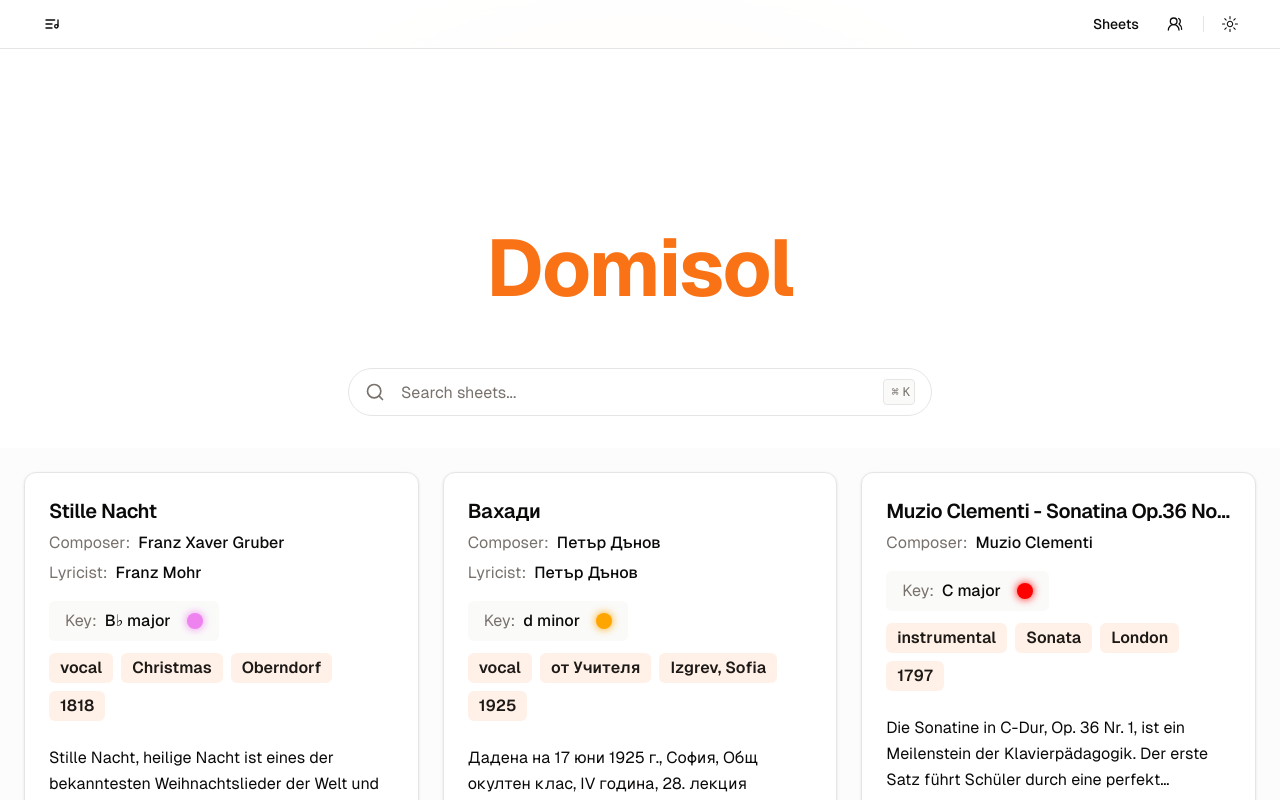
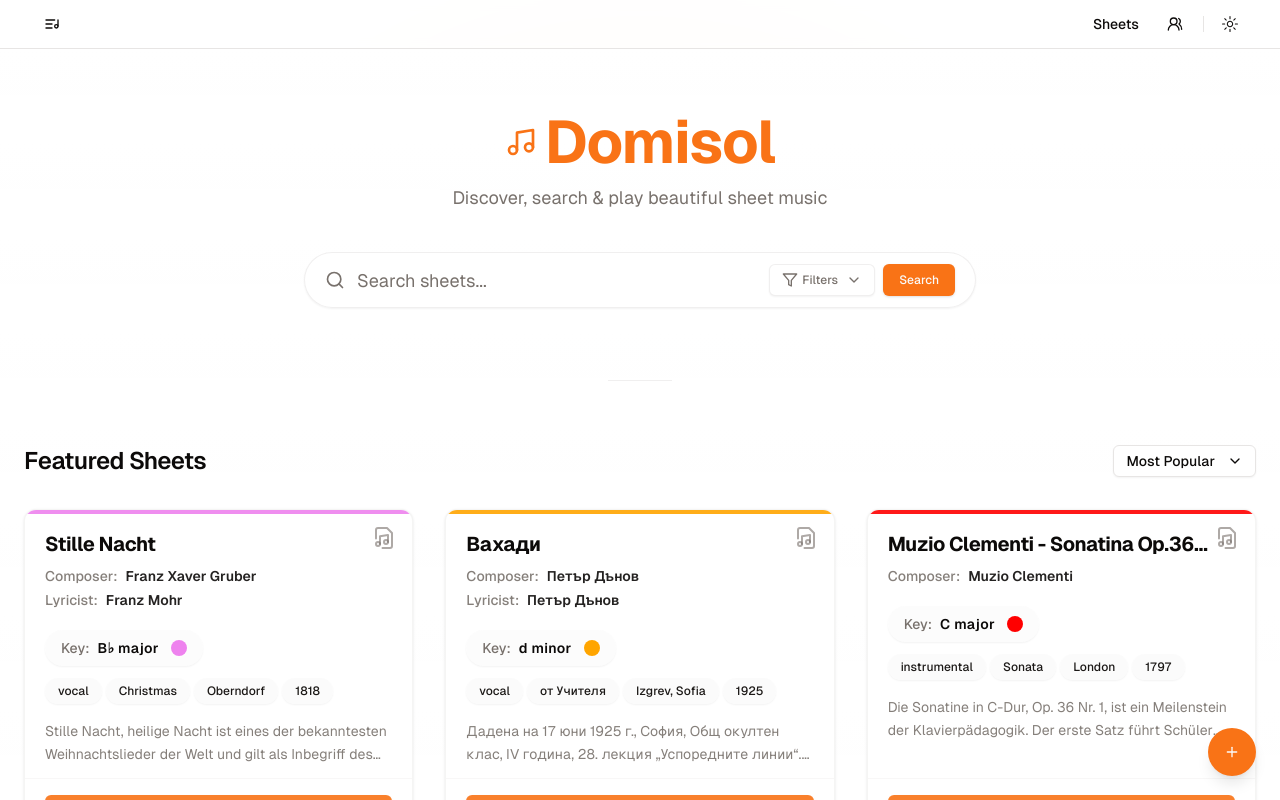
Before and after one commit to mkireva/domisol-ui, a Next.js app: page /sheets in a window 1280 px wide. Shown: the top 800 px of the page. Built offline with nearby package versions, Linux system fonts and the light colour scheme.

Commit message:
fix: design

```diff
--- a/src/app/globals.css
+++ b/src/app/globals.css
@@ -151,6 +151,17 @@ body {
 
 .animate-pulse-slow {
   animation: pulse 4s ease-in-out infinite;
+}
+
+/* Sheet card animations */
+@keyframes fadeInCard {
+  from { opacity: 0; transform: translateY(10px); }
+  to { opacity: 1; transform: translateY(0); }
+}
+
+.animate-fade-in-card {
+  opacity: 0;
+  animation: fadeInCard 0.5s ease-out forwards;
 }
 
 @keyframes slide {
--- a/src/app/sheets/SheetProvider.tsx
+++ b/src/app/sheets/SheetProvider.tsx
@@ -11,7 +11,7 @@ const getFileParam = async (searchParams?: { [key: string]: string | string[] |
   // Use Promise.resolve to ensure we're handling the searchParams asynchronously
   const params = await Promise.resolve(searchParams);
   const file = params['file'];
-  console.log('File param from URL:', file);
+  // console.log('File param from URL:', file);
   return typeof file === 'string' ? file : undefined;
 };
 
--- a/src/app/sheets/components/SheetCard.tsx
+++ b/src/app/sheets/components/SheetCard.tsx
@@ -8,7 +8,7 @@ import {
 import { Button } from "@/components/ui/button";
 import { Badge } from "@/components/ui/badge";
 import Link from "next/link";
-import { Play } from "lucide-react";
+import { Play, Music2, FileMusic } from "lucide-react";
 import { cn } from "@/lib/utils";
 import { MusicSheet } from "../actions";
 
@@ -28,21 +28,32 @@ function KeyColorInfo({
   color: string;
 }) {
   return (
-    <div className="inline-flex items-center gap-4 bg-secondary/50 px-4 py-2 rounded-md text-sm sm:text-base">
+    <div className="inline-flex items-center gap-3 bg-secondary/30 px-4 py-2 rounded-full text-sm backdrop-blur-sm shadow-sm">
       <div className="flex items-center gap-2">
-        <span className="text-muted-foreground">Key:</span>
-        <span className="font-medium">
+        <span className="text-muted-foreground font-medium">Key:</span>
+        <span className="font-semibold tracking-wide">
           {tonic} {mode}
         </span>
       </div>
       <div
-        className="h-4 w-4 rounded-full"
+        className="h-4 w-4 rounded-full ring-1 ring-white/30"
         style={{
           backgroundColor: color,
-          boxShadow: `0 0 8px ${color}`,
+          boxShadow: `0 0 10px ${color}80`,
         }}
       />
     </div>
+  );
+}
+
+function TagBadge({ children }: { children: React.ReactNode }) {
+  return (
+    <Badge
+      variant="secondary"
+      className="text-xs font-medium px-3 py-1 rounded-full bg-secondary/40 hover:bg-secondary/50 transition-colors shadow-sm"
+    >
+      {children}
+    </Badge>
   );
 }
 
@@ -58,67 +69,38 @@ function TagList({
   location?: string;
 }) {
   return (
-    <div className="flex flex-wrap items-center gap-2">
-      <Badge
-        variant="secondary"
-        className="text-sm sm:text-base bg-primary/10 hover:bg-primary/20"
-      >
-        {category}
-      </Badge>
-      {genre && (
-        <Badge
-          variant="secondary"
-          className="text-sm sm:text-base bg-primary/10 hover:bg-primary/20"
-        >
-          {genre}
-        </Badge>
-      )}
-      {location && (
-        <Badge
-          variant="secondary"
-          className="text-sm sm:text-base bg-primary/10 hover:bg-primary/20"
-        >
-          {location}
-        </Badge>
-      )}
-      <Badge
-        variant="secondary"
-        className="text-sm sm:text-base bg-primary/10 hover:bg-primary/20"
-      >
-        {year}
-      </Badge>
+    <div className="flex flex-wrap items-center gap-1">
+      <TagBadge>{category}</TagBadge>
+      {genre && <TagBadge>{genre}</TagBadge>}
+      {location && <TagBadge>{location}</TagBadge>}
+      <TagBadge>{year}</TagBadge>
     </div>
   );
 }
 
-function ComposerInfo({
-  composer,
-}: {
-  composer: string;
-}) {
+function MetadataItem({ label, value }: { label: string; value?: string }) {
+  if (!value) return null;
+
   return (
-    <div className="flex flex-wrap items-center gap-x-2 gap-y-1 text-base sm:text-md">
-      <span className="text-muted-foreground">Composer:</span>
-      <span className="font-medium">{composer}</span>
+    <div className="flex flex-wrap items-center gap-x-2 text-sm">
+      <span className="text-muted-foreground/90 font-medium">{label}:</span>
+      <span className="font-semibold text-foreground/90">{value}</span>
     </div>
   );
 }
 
+function ComposerInfo({ composer }: { composer: string }) {
+  return <MetadataItem label="Composer" value={composer} />;
+}
+
 function LyricistInfo({ lyricist }: { lyricist?: string }) {
-  if (!lyricist) return null;
-
-  return (
-    <div className="flex flex-wrap items-center gap-x-2 gap-y-1 text-base sm:text-md">
-      <span className="text-muted-foreground">Lyricist:</span>
-      <span className="font-medium">{lyricist}</span>
-    </div>
-  );
+  return <MetadataItem label="Lyricist" value={lyricist} />;
 }
 
 // Card title component for better isolation
 function CardTitleSection({ title }: { title: string }) {
   return (
-    <CardTitle className="text-md sm:text-xl text-grey-700 font-semibold line-clamp-1 group-hover:text-primary transition-colors duration-150">
+    <CardTitle className="text-xl font-bold line-clamp-1 group-hover:text-primary transition-colors duration-200 tracking-tight">
       {title}
     </CardTitle>
   );
@@ -128,12 +110,12 @@ function CardTitleSection({ title }: { title: string }) {
 function FooterButton() {
   return (
     <Button
-      variant="outline"
-      className="w-full group/button bg-card hover:bg-muted transition-colors duration-150"
+      variant="default"
+      className="w-full group/button bg-primary/90 hover:bg-primary transition-all duration-300 shadow-md"
     >
-      <div className="flex items-center justify-center gap-2 py-1">
-        <Play className="h-4 w-4 transition-transform group-hover/button:scale-110" />
-        <span>Open Sheet</span>
+      <div className="flex items-center justify-center gap-2.5 py-1">
+        <Play className="h-4.5 w-4.5 transition-transform group-hover/button:translate-x-0.5" />
+        <span className="font-semibold tracking-wide">View Sheet</span>
       </div>
     </Button>
   );
@@ -149,22 +131,36 @@ export function SheetCard({ sheet, index }: SheetCardProps) {
       <Card
         className={cn(
           "flex flex-col group relative overflow-hidden h-full",
-          "hover:shadow-lg transition-transform duration-150",
+          "hover:shadow-lg hover:-translate-y-1 transition-all duration-300",
           "animate-in fade-in slide-in-from-bottom duration-300",
-          "bg-card"
+          "bg-card border border-border/40",
+          "backdrop-blur-sm"
         )}
         style={{
-          animationDelay: `${Math.min(index * 50, 300)}ms`,
+          animationDelay: `${Math.min(index * 40, 250)}ms`,
         }}
       >
-        <CardHeader className="relative space-y-4">
-          <div className="space-y-1.5">
+        {/* Top accent bar */}
+        <div
+          className="absolute top-0 left-0 right-0 h-1 opacity-90"
+          style={{ backgroundColor: sheet.key.color }}
+        />
+
+        {/* Sheet music icon */}
+        <div className="absolute top-4 right-4 text-muted-foreground/60 group-hover:text-primary/60 transition-colors duration-300">
+          <FileMusic className="h-6 w-6" />
+        </div>
+
+        <CardHeader className="relative space-y-4 pb-4 pt-5 px-5">
+          <div className="space-y-2">
             <CardTitleSection title={sheet.title} />
-            <ComposerInfo composer={sheet.composer} />
-            <LyricistInfo lyricist={sheet.lyricist} />
+            <div className="space-y-1 mt-1">
+              <ComposerInfo composer={sheet.composer} />
+              <LyricistInfo lyricist={sheet.lyricist} />
+            </div>
           </div>
 
-          <div className="space-y-3">
+          <div className="space-y-3 pt-1">
             <KeyColorInfo
               tonic={sheet.key.tonic}
               mode={sheet.key.mode}
@@ -179,13 +175,13 @@ export function SheetCard({ sheet, index }: SheetCardProps) {
           </div>
         </CardHeader>
 
-        <CardContent className="flex-grow">
-          <p className="text-base sm:text-md leading-relaxed line-clamp-3 text-grey-700">
+        <CardContent className="flex-grow px-5 pb-3">
+          <p className="text-sm leading-relaxed line-clamp-2 text-muted-foreground/90">
             {sheet.description}
           </p>
         </CardContent>
 
-        <CardFooter className="pt-3 border-t border-border/50">
+        <CardFooter className="pt-4 pb-5 px-5 border-t border-border/30">
           <FooterButton />
         </CardFooter>
       </Card>
--- a/src/app/sheets/page.tsx
+++ b/src/app/sheets/page.tsx
@@ -1,72 +1,131 @@
-import { Search } from "lucide-react";
+import { Plus, Search, Filter, ChevronDown, Music } from "lucide-react";
 import { SheetCard } from "./components/SheetCard";
 import { getMusicXMLExamples } from "./actions";
+import { Button } from "@/components/ui/button";
 
 export default async function Sheet() {
   const sheets = await getMusicXMLExamples();
-  console.log("Page received sheets:", sheets);
 
   return (
-    <div className="min-h-screen relative overflow-hidden">
-      {/* Background Elements */}
-      <div
-        className="absolute inset-0 -z-10 bg-background dark:bg-background overflow-hidden"
-        aria-hidden="true"
-      ></div>
-      <div className="relative min-h-screen flex flex-col">
-        {/* Hero Section with Search */}
-        <section className="pt-[12vh] sm:pt-[15vh] md:pt-[20vh] pb-4 sm:pb-6 md:pb-8">
-          <div className="container mx-auto px-3 sm:px-4 md:px-6">
-            <div className="flex flex-col items-center">
-              {/* Heading Section */}
-              <div className="text-center mb-6 sm:mb-8 md:mb-10">
-                <h1 className="text-[2.75rem] sm:text-[2.75rem] md:text-[4.5rem] lg:text-[5rem] font-bold tracking-tight animate-slide-up [animation-delay:150ms]">
+    <div className="min-h-screen bg-gradient-to-b from-background to-background/95">
+      {/* Hero Section with reduced height for minimalism */}
+      <section className="relative pt-16 sm:pt-20 md:pt-16 pb-6 overflow-hidden">
+        <div className="absolute inset-0 -z-10 opacity-5">
+          <div className="absolute inset-0 bg-[radial-gradient(circle_at_center,_var(--tw-gradient-stops))] from-primary/20 via-transparent to-transparent blur-3xl" />
+        </div>
+
+        <div className="container mx-auto px-4 sm:px-6 relative z-10">
+          <div className="max-w-4xl mx-auto">
+            {/* Logo and Heading - Simplified */}
+            <div className="text-center mb-8 sm:mb-10">
+              <div className="inline-flex items-center justify-center mb-3">
+                <Music className="h-8 w-8 text-primary mr-2" />
+                <h1 className="text-4xl sm:text-5xl md:text-6xl font-bold tracking-tight">
                   <span className="text-primary">Domisol</span>
                 </h1>
               </div>
+              <p className="text-lg text-muted-foreground font-normal max-w-xl mx-auto">
+                Discover, search & play beautiful sheet music
+              </p>
+            </div>
 
-              {/* Search Section */}
-              <div className="w-full max-w-[95%] sm:max-w-[90%] md:max-w-[584px] mx-auto animate-slide-up [animation-delay:300ms]">
-                <div className="relative group mx-auto">
-                  <div className="flex items-center w-full h-9 sm:h-10 md:h-12 px-2.5 sm:px-3 md:px-4 rounded-full border border-input hover:border-transparent hover:shadow-[0_1px_6px_rgba(32,33,36,.28)] focus-within:border-transparent focus-within:shadow-[0_1px_6px_rgba(32,33,36,.28)] bg-card/95 transition-all duration-200">
-                    {/* Search icon */}
-                    <Search className="h-3.5 w-3.5 sm:h-4 sm:w-4 md:h-5 md:w-5 text-muted-foreground flex-shrink-0" />
-
-                    {/* Input field */}
+            {/* Modern Search Bar - Refined */}
+            <div className="w-full max-w-2xl mx-auto mb-8 sm:mb-12">
+              <form className="relative">
+                <div className="flex items-center w-full h-12 sm:h-14 px-4 sm:px-5 rounded-full border border-border/60 bg-card/80 backdrop-blur-md shadow-sm hover:shadow-md focus-within:shadow-md focus-within:border-primary/50 transition-all duration-200">
+                  <Search className="h-5 w-5 text-muted-foreground" />
                   <input
                     type="text"
                     placeholder="Search sheets..."
-                      className="flex-1 h-full border-0 outline-none bg-transparent text-xs sm:text-sm md:text-base text-foreground placeholder:text-muted-foreground focus:outline-none focus:ring-0 px-2 sm:px-3 md:px-4"
+                    className="flex-1 h-full border-0 outline-none bg-transparent text-base sm:text-lg text-foreground placeholder:text-muted-foreground focus:outline-none focus:ring-0 px-3"
                   />
-
-                    {/* Keyboard shortcut hint */}
-                    <div className="hidden sm:flex items-center space-x-1 pl-2 pr-1 py-0.5 sm:py-1 rounded border border-input bg-muted/50">
-                      <kbd className="text-[10px] sm:text-xs text-muted-foreground">⌘</kbd>
-                      <kbd className="text-[10px] sm:text-xs text-muted-foreground">K</kbd>
+                  <div className="flex items-center gap-2">
+                    <Button
+                      type="button"
+                      variant="outline"
+                      size="sm"
+                      className="hidden sm:flex items-center gap-1 h-8 border-border/60 text-muted-foreground hover:text-foreground"
+                    >
+                      <Filter className="h-3.5 w-3.5" />
+                      <span className="text-xs font-medium">Filters</span>
+                      <ChevronDown className="h-3.5 w-3.5 ml-1" />
+                    </Button>
+                    <Button
+                      type="submit"
+                      size="sm"
+                      className="h-8 px-4 bg-primary hover:bg-primary/90 text-primary-foreground"
+                    >
+                      Search
+                    </Button>
                   </div>
                 </div>
-
-                  {/* Dark mode shadow effect */}
-                  <div className="absolute inset-0 rounded-full dark:shadow-[0_0_0_1px_rgb(255,255,255,0.1)] pointer-events-none transition-all duration-200 dark:group-hover:shadow-[0_1px_6px_rgba(32,33,36,.28)] dark:group-focus-within:shadow-[0_1px_6px_rgba(32,33,36,.28)]" />
-                </div>
+              </form>
             </div>
           </div>
         </div>
       </section>
 
-        {/* Cards Grid Section */}
-        <section className="py-3 sm:py-4 md:py-6 bg-muted/30">
-          <div className="container mx-auto px-3 sm:px-4 md:px-6">
-            <div className="grid grid-cols-1 sm:grid-cols-2 lg:grid-cols-3 gap-3 sm:gap-4 md:gap-6 animate-in fade-in duration-1000">
+      {/* Subtle divider */}
+      <div className="w-full flex items-center justify-center mb-4">
+        <div className="w-16 h-[1px] bg-border/60" />
+      </div>
+
+      {/* Content Section - Refined */}
+      <section className="py-8 sm:py-12">
+        <div className="container mx-auto px-4 sm:px-6">
+          {/* Section header */}
+          <div className="flex flex-col sm:flex-row sm:items-center justify-between mb-8">
+            <h2 className="text-2xl font-semibold tracking-tight mb-2 sm:mb-0">
+              Featured Sheets
+            </h2>
+            <div className="flex items-center space-x-3">
+              <Button variant="outline" size="sm" className="text-sm">
+                Most Popular
+                <ChevronDown className="ml-1 h-4 w-4" />
+              </Button>
+            </div>
+          </div>
+
+          {/* Cards grid - Improved layout */}
+          <div className="grid grid-cols-1 sm:grid-cols-2 lg:grid-cols-3 gap-6 sm:gap-8">
             {sheets.map((sheet, index) => (
-                <div key={sheet.url} className="h-full">
+              <div
+                key={sheet.url}
+                className="h-full transition-all duration-300 hover:translate-y-[-4px] group animate-fade-in-card"
+                style={{
+                  animationDelay: `${Math.min(index * 50, 300)}ms`,
+                }}
+              >
                 <SheetCard sheet={sheet} index={index} />
               </div>
             ))}
           </div>
+
+          {/* Empty state (shown when no sheets are available) */}
+          {sheets.length === 0 && (
+            <div className="flex flex-col items-center justify-center py-16 text-center">
+              <div className="bg-muted/50 p-4 rounded-full mb-4">
+                <Music className="h-8 w-8 text-muted-foreground" />
               </div>
+              <h3 className="text-xl font-medium mb-2">No sheets found</h3>
+              <p className="text-muted-foreground max-w-md">
+                There are no sheet music files available right now. Try again
+                later or add your own sheet.
+              </p>
+            </div>
+          )}
+        </div>
+
+        {/* Floating Add Sheet Button - Refined */}
+        <Button
+          className="fixed bottom-6 right-6 z-50 h-12 w-12 rounded-full p-0 bg-primary hover:bg-primary/90 shadow-lg hover:shadow-xl transition-all duration-300"
+          aria-label="Add new sheet"
+        >
+          <Plus className="h-5 w-5" />
+        </Button>
       </section>
-      </div>
+
+      {/* Animation is defined in global CSS */}
     </div>
   );
 }
```
Lines whose indentation alone changed are shown as unchanged.
